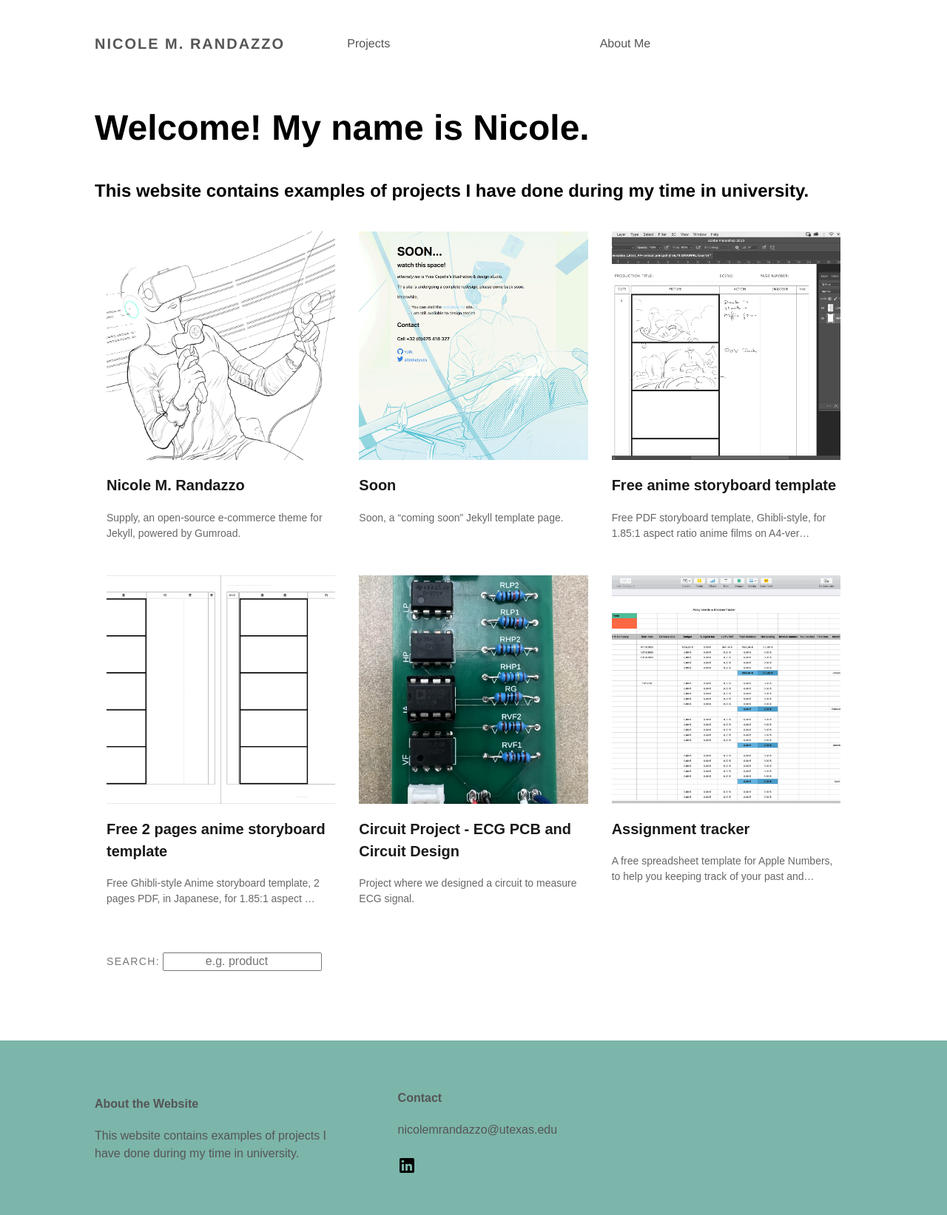
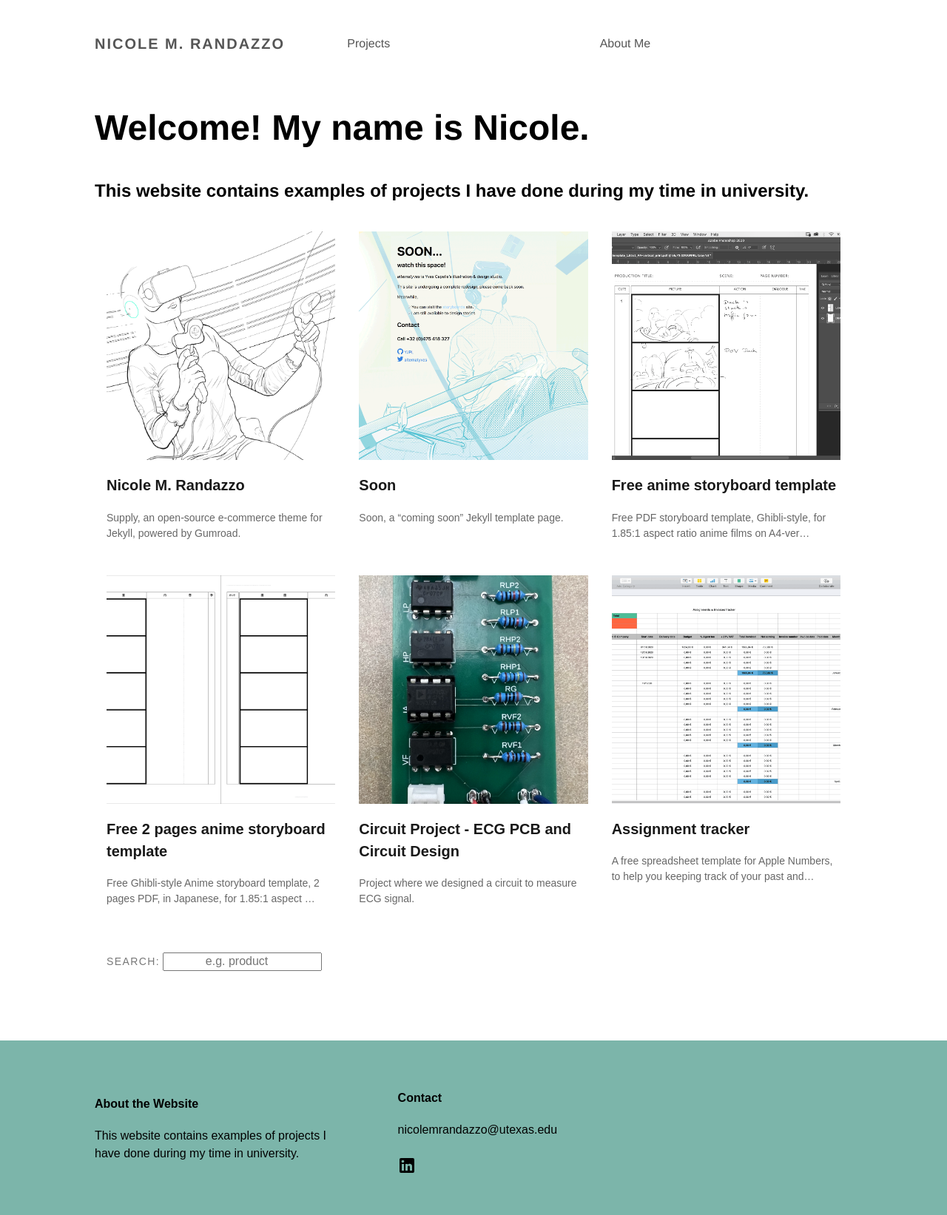
Before and after one commit to NicoleMRandazzo/nicolemrandazzo.github.io, a Jekyll site: the page built from index.html, in a window 1280 px wide. Shown: the whole page at 74% size. Built offline with Jekyll 4.4.1, drawn with Linux system fonts in a browser that asks for light colours.

Commit message:
Update footer.html

```diff
--- a/_includes/footer.html
+++ b/_includes/footer.html
@@ -1,5 +1,5 @@
 <footer style="background-color: #7CB5AA; color: #000000;">
-			<div class="container center pv4 ph3 ph5-m ph6-l mid-gray avenir">
+			<div class="container center pv4 ph3 ph5-m ph6-l avenir">
 				<ul class="footer-columns list pl0 cf ph0-ns">
           <li class="about list pl0 fl w-100 w-40-l pa2">
         <h4>About the Website</h4>
```
